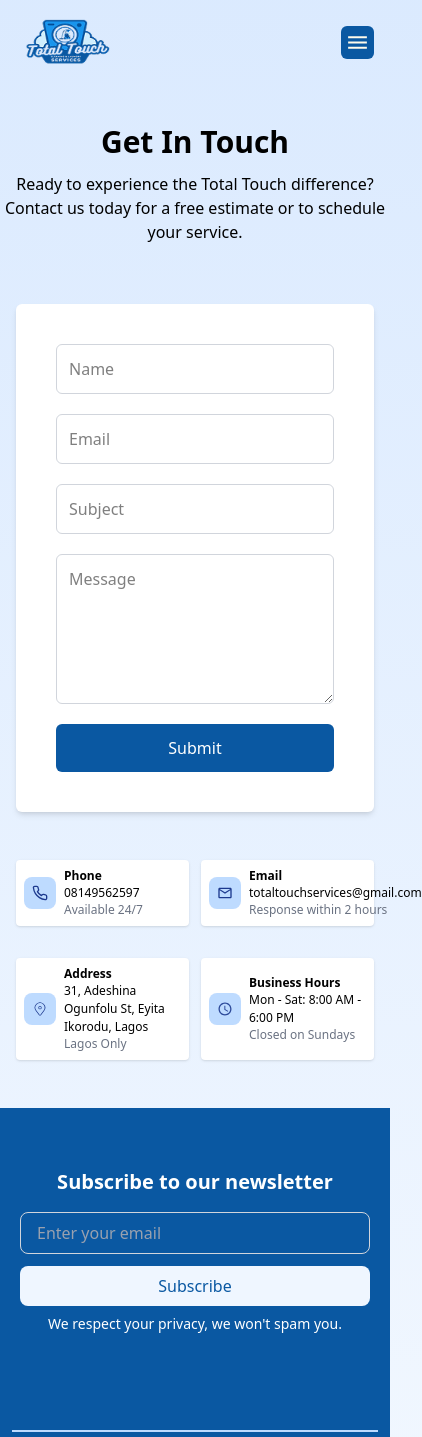
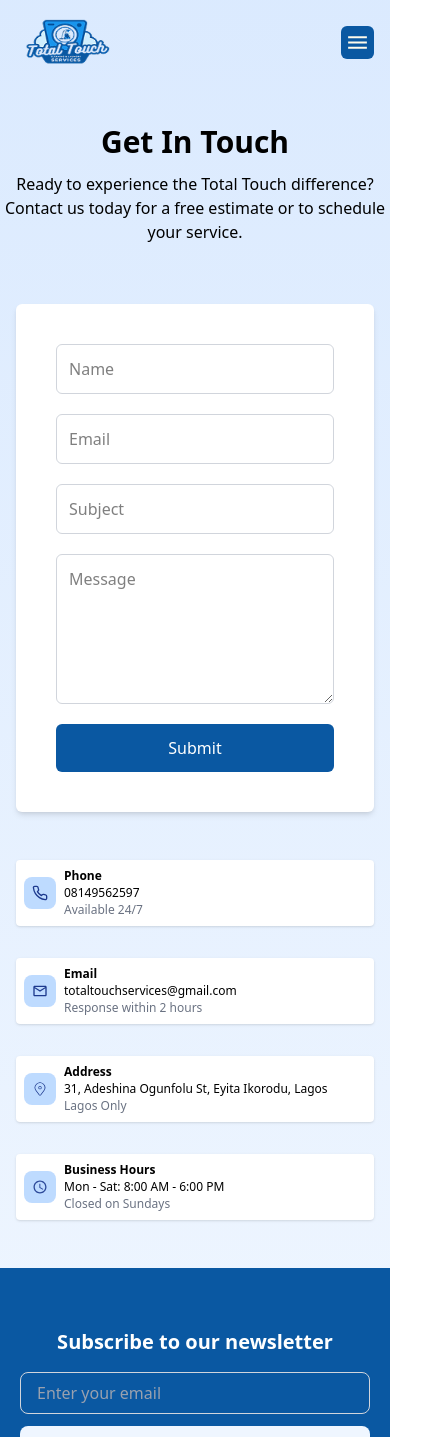
Before and after one commit to oyelajakenny/totaltouch, a Next.js app in the folder app/: page /contact-us in a window 390 px wide. Shown: the top 1437 px of the page, 422 px wide, since content can reach past the window. Built offline with nearby package versions, Linux system fonts and the light colour scheme.

Commit message:
Fix contact email overflow on mobile: allow wrapping

```diff
--- a/app/app/contact-us/page.js
+++ b/app/app/contact-us/page.js
@@ -20,7 +20,7 @@ const page = () => {
         </div> */}
       </div>
       <div className="container  w-full flex flex-col-reverse md:flex-col-reverse lg:flex-row items-center justify-start px-4 lg:px-40 ">
-        <div className="w-full  lg:w-1/2 m-7 grid grid-cols-2 gap-3 ">
+        <div className="w-full  lg:w-1/2 m-7 grid grid-cols-1 sm:grid-cols-2 gap-3 ">
           {contact.map((items, index) => {
             return (
               <div
@@ -30,9 +30,9 @@ const page = () => {
                 <div className="p-2 w-fit rounded-lg bg-blue-200 text-blue-900">
                   {items.icon}
                 </div>
-                <div className="flex flex-col justify-start items-start w-fit">
+                <div className="flex flex-col justify-start items-start min-w-0 w-full">
                   <h1 className="font-semibold text-xs">{items.title}</h1>
-                  <h2 className="font-normal text-[12px] overflow-hidden text-wrap">
+                  <h2 className="font-normal text-[12px] break-words whitespace-normal">
                     {items.heading}
                   </h2>
                   <p className="text-xs text-gray-500">{items.description}</p>
```
